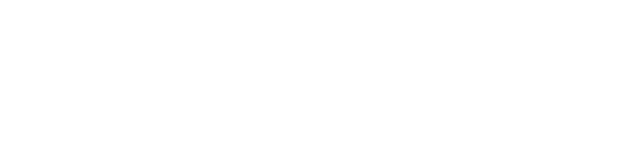
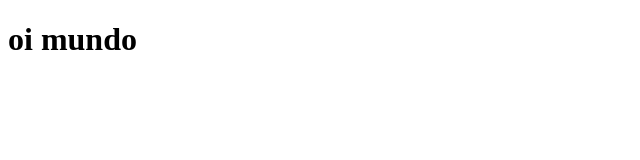
Before and after one commit to MarcsVinny/Trabalho-final-Algoritmos, a plain HTML site: page index.html in a window 1280 px wide. Shown: the whole page, without its empty margins (0-640 px from the left). Drawn offline with Linux system fonts and the light colour scheme.

Commit message:
Update index.html

```diff
--- a/index.html
+++ b/index.html
@@ -6,6 +6,6 @@
     <title>Quiz de Algoritmos</title>
 </head>
 <body>
-
+    <h1> oi mundo</h1>
 </body>
 </html>
```
